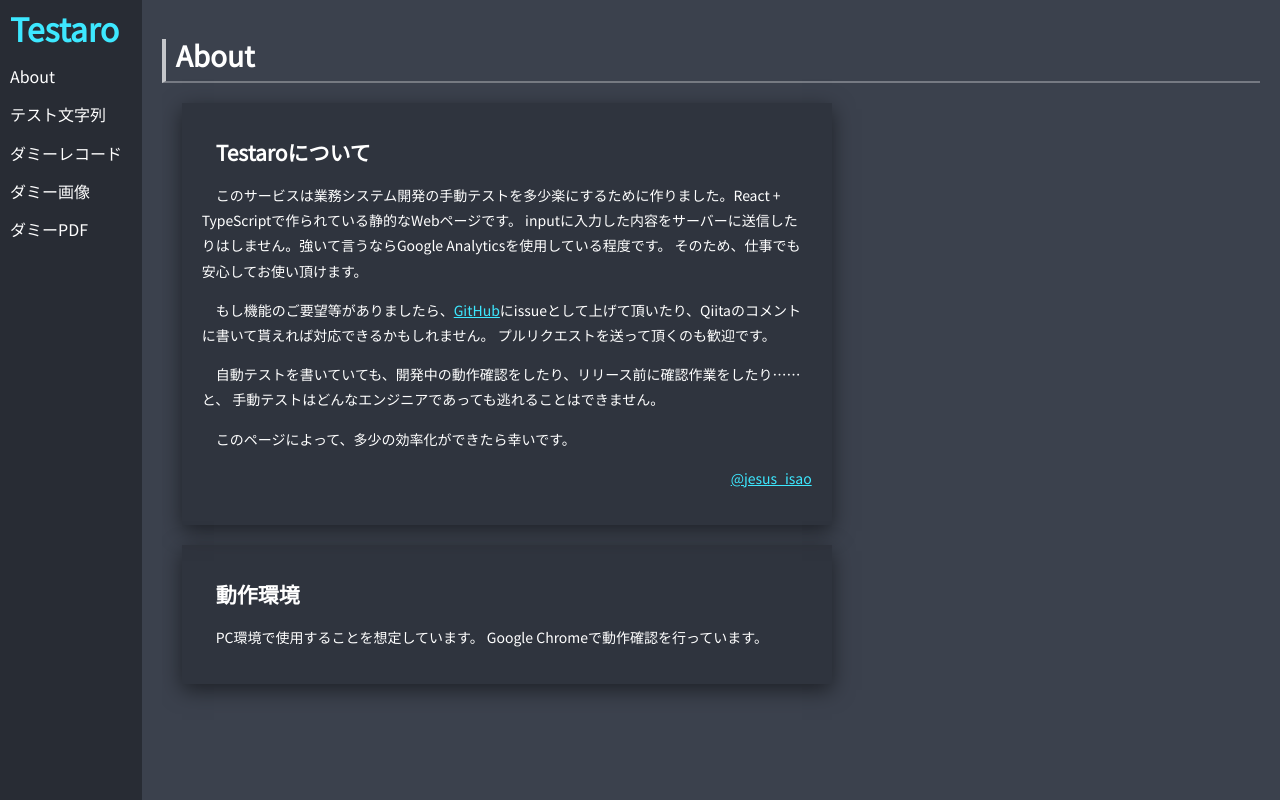
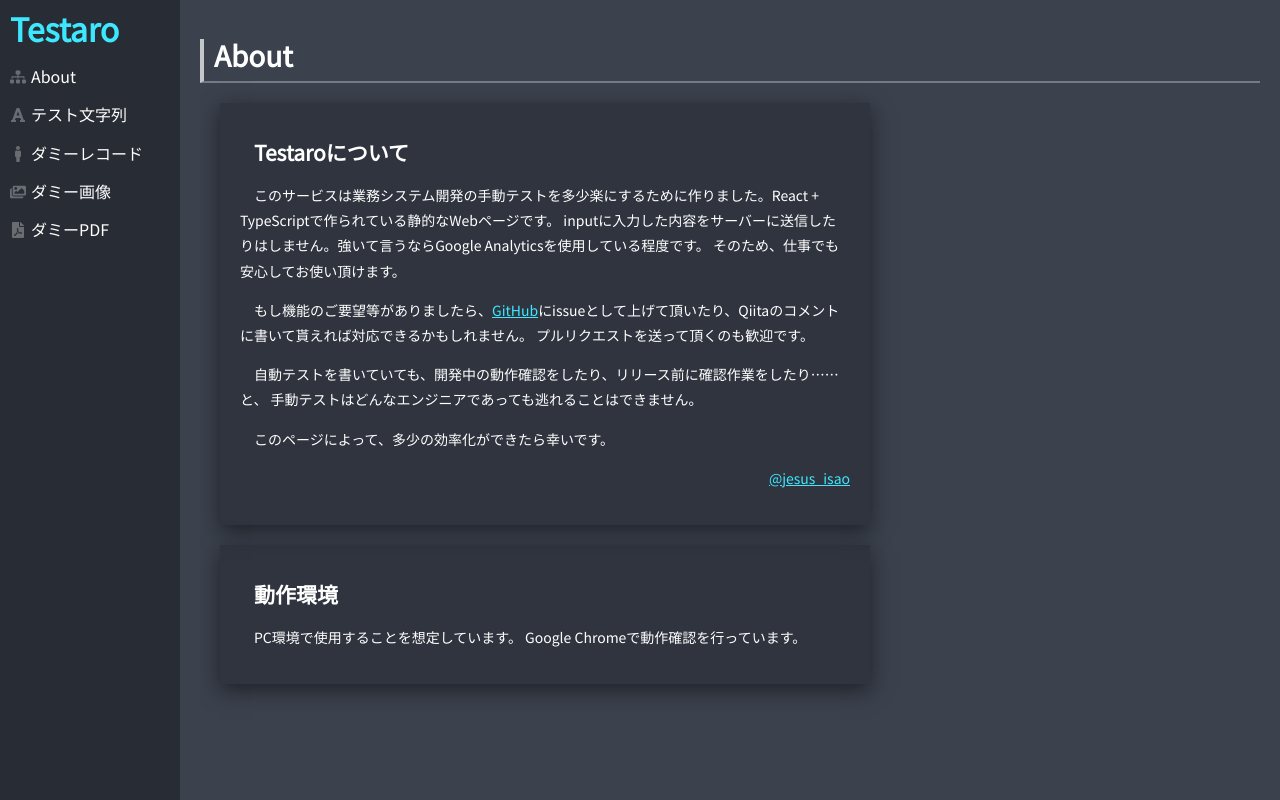
Before and after one commit to jesusisao/testaro, a React (Create React App) app: page / in a window 1280 px wide. Built offline with nearby package versions, Linux system fonts and the light colour scheme.

Commit message:
レイアウト修正／fontawesome

```diff
--- a/package.json
+++ b/package.json
@@ -3,6 +3,9 @@
   "version": "0.1.0",
   "private": true,
   "dependencies": {
+    "@fortawesome/fontawesome-svg-core": "^1.2.27",
+    "@fortawesome/free-solid-svg-icons": "^5.12.1",
+    "@fortawesome/react-fontawesome": "^0.1.8",
     "@testing-library/jest-dom": "^4.2.4",
     "@testing-library/react": "^9.3.2",
     "@testing-library/user-event": "^7.1.2",
--- a/src/App.scss
+++ b/src/App.scss
@@ -1,4 +1,4 @@
-@import './config.scss';
+@import "./config.scss";
 
 .Menu {
   z-index: 100;
@@ -12,15 +12,8 @@
   }
 }
 
-// スマホ対応
-@media only screen and (max-width: 480px) {
-  .App {
-    flex-direction: column;
-  }
-}
-
 .App-container {
-  width: 100%;
+  width: calc(100% - #{$config-menu-width});
   background-color: $config-background-color;
   min-height: 100vh;
   display: flex;
@@ -31,3 +24,14 @@
   box-sizing: border-box;
   z-index: 0;
 }
+
+// スマホ対応
+@media only screen and (max-width: 480px) {
+  .App {
+    flex-direction: column;
+  }
+
+  .App-container {
+    width: 100%;
+  }
+}
--- a/src/ImageGenerator/ImageGenerator.tsx
+++ b/src/ImageGenerator/ImageGenerator.tsx
@@ -3,8 +3,16 @@
 import "../Common/common.scss";
 import { sleep, replaceVariable } from "../Common/util";
 import ParamBox from "../Common/ParamBox";
+import { FontAwesomeIcon } from "@fortawesome/react-fontawesome";
+import { faFileDownload } from "@fortawesome/free-solid-svg-icons";
 
 const title = "ダミー画像生成";
+
+const style = {
+  marginLeft: "5px",
+  opacity: "0.3",
+  width: "1em"
+};
 
 const generateRandomColor = (): string => {
   // 255だとデフォルトのフォントのwhiteが見えにくくなることがあるので下げた
@@ -244,7 +252,8 @@
               disabled={downloading}
               onClick={downloadsImage}
             >
-              画像をダウンロード
+              生成してダウンロード
+              <FontAwesomeIcon icon={faFileDownload} style={style} />
             </button>
           </ParamBox>
         </div>
--- a/src/Menu/Menu.scss
+++ b/src/Menu/Menu.scss
@@ -12,7 +12,7 @@
   display: block;
   height: 100vh;
   overflow: hidden;
-  width: $config-menu-width;
+  min-width: $config-menu-width;
   h1 {
     margin: 10px;
   }
--- a/src/Menu/Menu.tsx
+++ b/src/Menu/Menu.tsx
@@ -1,6 +1,20 @@
 import React from "react";
 import "./Menu.scss";
 import { Link } from "react-router-dom";
+import { FontAwesomeIcon } from "@fortawesome/react-fontawesome";
+import {
+  faSitemap,
+  faFont,
+  faMale,
+  faImages,
+  faFilePdf
+} from "@fortawesome/free-solid-svg-icons";
+
+const style = {
+  marginRight: "5px",
+  opacity: "0.3",
+  width: "1em"
+};
 
 const Menu: React.FC = () => {
   return (
@@ -9,26 +23,31 @@
       <ul>
         <li>
           <Link to="/about" className="link">
+            <FontAwesomeIcon icon={faSitemap} style={style} />
             About
           </Link>
         </li>
         <li>
           <Link to="/strgen" className="link">
+            <FontAwesomeIcon icon={faFont} style={style} />
             テスト文字列
           </Link>
         </li>
         <li>
           <Link to="/namegen" className="link">
+            <FontAwesomeIcon icon={faMale} style={style} />
             ダミーレコード
           </Link>
         </li>
         <li>
           <Link to="/imggen" className="link">
+            <FontAwesomeIcon icon={faImages} style={style} />
             ダミー画像
           </Link>
         </li>
         <li>
           <Link to="/pdfgen" className="link">
+            <FontAwesomeIcon icon={faFilePdf} style={style} />
             ダミーPDF
           </Link>
         </li>
--- a/src/PdfGenerator/PdfGenerator.tsx
+++ b/src/PdfGenerator/PdfGenerator.tsx
@@ -4,6 +4,8 @@
 import { sleep, replaceVariable } from "../Common/util";
 import ParamBox from "../Common/ParamBox";
 import pdfMake from "pdfmake/build/pdfmake";
+import { FontAwesomeIcon } from "@fortawesome/react-fontawesome";
+import { faFileDownload } from "@fortawesome/free-solid-svg-icons";
 // import pdfFonts from "pdfmake/build/vfs_fonts";
 import vfs from "./lib/vfs_fonts";
 pdfMake.vfs = vfs;
@@ -14,6 +16,12 @@
     italics: "KosugiMaru-Regular.ttf",
     bolditalics: "KosugiMaru-Regular.ttf"
   }
+};
+
+const style = {
+  marginLeft: "5px",
+  opacity: "0.3",
+  width: "1em"
 };
 
 const PdfGenerator: React.FC = () => {
@@ -78,7 +86,8 @@
             disabled={downloading}
             onClick={generate}
           >
-            生成
+            生成してダウンロード
+            <FontAwesomeIcon icon={faFileDownload} style={style} />
           </button>
         </ParamBox>
       </div>
--- a/src/config.scss
+++ b/src/config.scss
@@ -1,4 +1,4 @@
-$config-menu-width: 160px;
+$config-menu-width: 180px;
 $config-menu-background-color: #282c34;
 $config-font-color: white;
 $config-link-color: #3de8ff;
```
Also changed, not shown: 1 other file (tests, documents, lock files or other folders).
